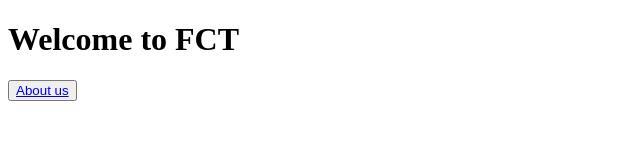
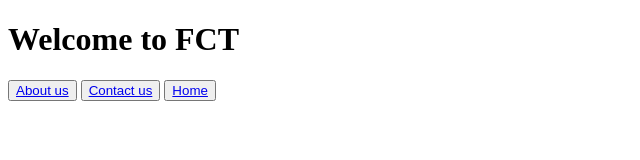
Before and after one commit to abhigiri07/branch-demo, a plain HTML site: page index.html in a window 1280 px wide. Shown: the whole page, without its empty margins (0-640 px from the left). Drawn offline with Linux system fonts and the light colour scheme.

Commit message:
added home.html and modified index.html

```diff
--- a/index.html
+++ b/index.html
@@ -8,5 +8,7 @@
 <body>
     <h1>Welcome to FCT</h1>
    <button><a href="about.html">About us</a></button>
+   <button><a href="contact.html">Contact us</a></button>
+    <button><a href="home.html">Home</a></button>
 </body>
 </html>
```
Also changed, not shown: home.html (added, +1 -0 lines).
